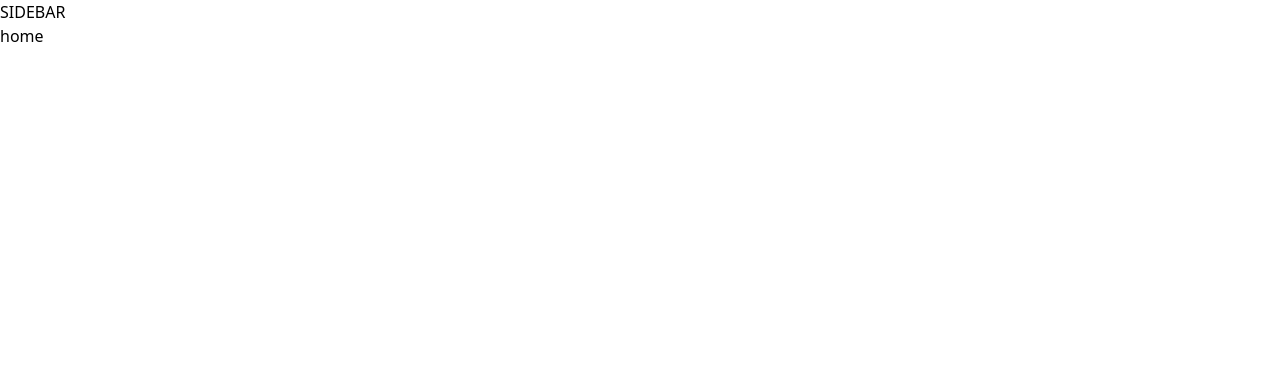
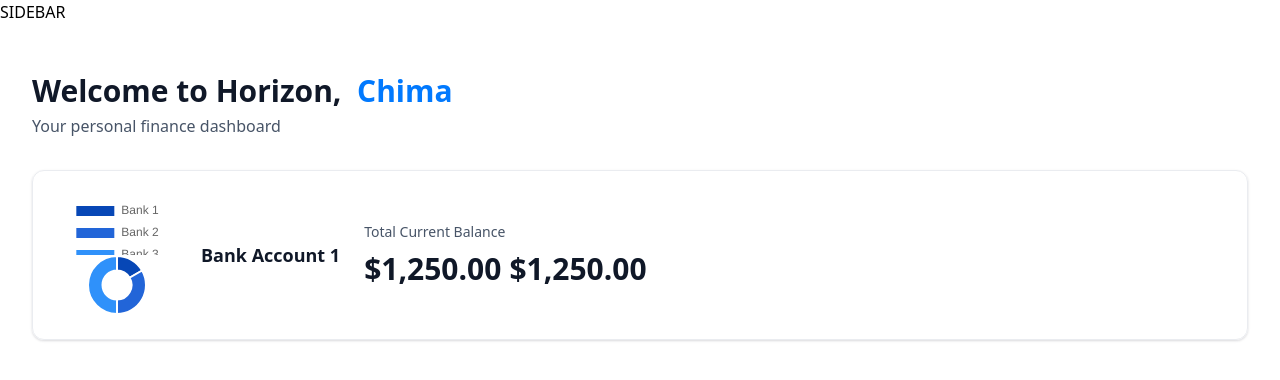
Before and after one commit to CHIMAVMV/bankapp, a Next.js app: page / in a window 1280 px wide. Shown: the top 380 px of the page. Built offline with nearby package versions, Linux system fonts and the light colour scheme.

Commit message:
implement the react chart, doghnut, countUp

```diff
--- a/app/(root)/page.tsx
+++ b/app/(root)/page.tsx
@@ -1,11 +1,29 @@
-import React from 'react'
+import HeaderBox from "@/components/ui/HeaderBox"
+import TotalBalanceBox from "@/components/ui/TotalBalanceBox"
 
-const home = () => {
+const Home = () => {
+    const loggedin = { firstName: 'Chima' }
   return (
-    <div>
-      home
-    </div>
+    <section className="home">
+        <div className="home-content">
+            <header className="home-header">
+                <HeaderBox
+                    type="greeting"
+                    title="Welcome to Horizon,"
+                    user={loggedin?.firstName || 'Guest'}
+                    subtext="Your personal finance dashboard"
+                />
+                <TotalBalanceBox
+                    accounts={[]}
+                    totalBanks={1}
+                    totalCurrentBalance={1250}
+
+                />
+
+            </header>
+        </div>
+    </section>
   )
 }
 
-export default home
+export default Home
--- /dev/null
+++ b/components/ui/AnimatedCounter.tsx
@@ -0,0 +1,19 @@
+'use client';
+
+import CountUp from "react-countup";
+
+
+const AnimatedCounter = ({ amount }: { amount: number}) => {
+  return (
+    <div className="w-full">
+      <CountUp
+      duration={2.7}
+      decimals={2}
+      decimal="."
+      prefix="$"
+      end={amount}/>
+    </div>
+  )
+}
+
+export default AnimatedCounter
--- /dev/null
+++ b/components/ui/DoughnutChart.tsx
@@ -0,0 +1,27 @@
+'use client'
+import {Chart as ChartJS, ArcElement, Tooltip, Legend} from 'chart.js';
+import { Doughnut } from 'react-chartjs-2';
+
+ChartJS.register(ArcElement, Tooltip, Legend);
+const DoughnutChart = ({ accounts }: DoughnutChartProps) => {
+    const data = {
+        datasets: [
+            {
+                label: 'Banks',
+                data: [1250, 2500, 3750],
+                backgroundColor: [
+                    '#0747b6',
+                    '#2265d8',
+                    '#2f91fa'
+                ],
+            }
+        ],
+        labels: ['Bank 1', 'Bank 2', 'Bank 3']
+
+}
+    return (
+    <Doughnut data={data} />
+  )
+}
+
+export default DoughnutChart
--- /dev/null
+++ b/components/ui/HeaderBox.tsx
@@ -0,0 +1,16 @@
+import { HeaderBoxProps } from '@/types';
+
+const HeaderBox: React.FC<HeaderBoxProps> = ({ type, title, user, subtext }) => {
+  return (
+    // Your HeaderBox implementation
+    <div className="header-box">
+      <h1 className="header-box-title">
+        {title}
+        {type === 'greeting' && (<span className='text-bankGradient'> &nbsp;{user}</span>)}
+      </h1>
+      <p className="header-box-subtext">{subtext}</p>
+    </div>
+);
+};
+
+export default HeaderBox;
--- /dev/null
+++ b/components/ui/TotalBalanceBox.tsx
@@ -0,0 +1,39 @@
+import { formatAmount } from '@/lib/utils';
+import React from 'react'
+import AnimatedCounter from './AnimatedCounter';
+import DoughnutChart from './DoughnutChart';
+
+const TotalBalanceBox = ({
+    accounts = [],
+    totalBanks,
+    totalCurrentBalance
+}: TotalBalanceBoxProps) => {
+    function formatAmbount(totalCurrentBalance: number): React.ReactNode {
+        throw new Error('Function not implemented.')
+    }
+
+  return (
+    <section className='total-balance' >
+        <div className='total-balance-chart'>
+            <DoughnutChart accounts={accounts}/>
+
+        </div>
+        <div className='flex flex-col gap-6'>
+            <h2 className='header-2'>Bank Account {totalBanks}</h2>
+
+        </div>
+        <div className="flex flex-col gap-2">
+            <p className='total-balance-label'>
+                Total Current Balance
+            </p>
+            <div className='total-balance-amount flex-center gap-2'>
+                <AnimatedCounter amount={totalCurrentBalance}/>
+                {formatAmount (totalCurrentBalance)}
+
+            </div>
+        </div>
+    </section>
+  )
+}
+
+export default TotalBalanceBox
--- a/lib/utils.ts
+++ b/lib/utils.ts
@@ -2,7 +2,7 @@
 import { type ClassValue, clsx } from "clsx";
 import qs from "query-string";
 import { twMerge } from "tailwind-merge";
-import { z } from "zod";
+
 
 export function cn(...inputs: ClassValue[]) {
   return twMerge(clsx(inputs));
--- a/package.json
+++ b/package.json
@@ -10,11 +10,15 @@
   },
   "dependencies": {
     "@radix-ui/react-slot": "^1.1.1",
+    "chart.js": "^4.4.7",
     "class-variance-authority": "^0.7.1",
     "clsx": "^2.1.1",
     "lucide-react": "^0.469.0",
     "next": "15.1.2",
+    "query-string": "^9.1.1",
     "react": "^19.0.0",
+    "react-chartjs-2": "^5.2.0",
+    "react-countup": "^6.5.3",
     "react-dom": "^19.0.0",
     "tailwind-merge": "^2.5.5",
     "tailwindcss-animate": "^1.0.7"
@@ -23,6 +27,7 @@
     "@eslint/eslintrc": "^3",
     "@types/node": "^20",
     "@types/react": "^19",
+    "@types/react-chartjs-2": "^2.0.2",
     "@types/react-dom": "^19",
     "eslint": "^9",
     "eslint-config-next": "15.1.2",
```
Also changed, not shown: 1 other file (tests, documents, lock files or other folders).
